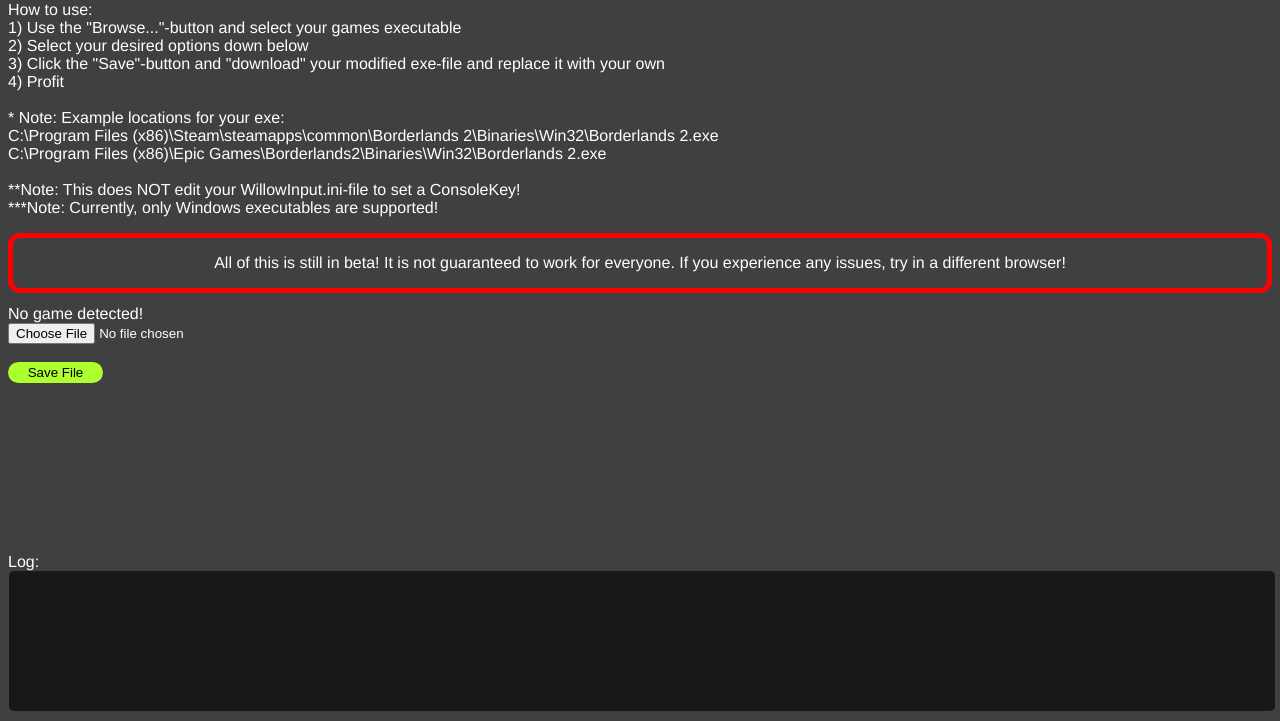
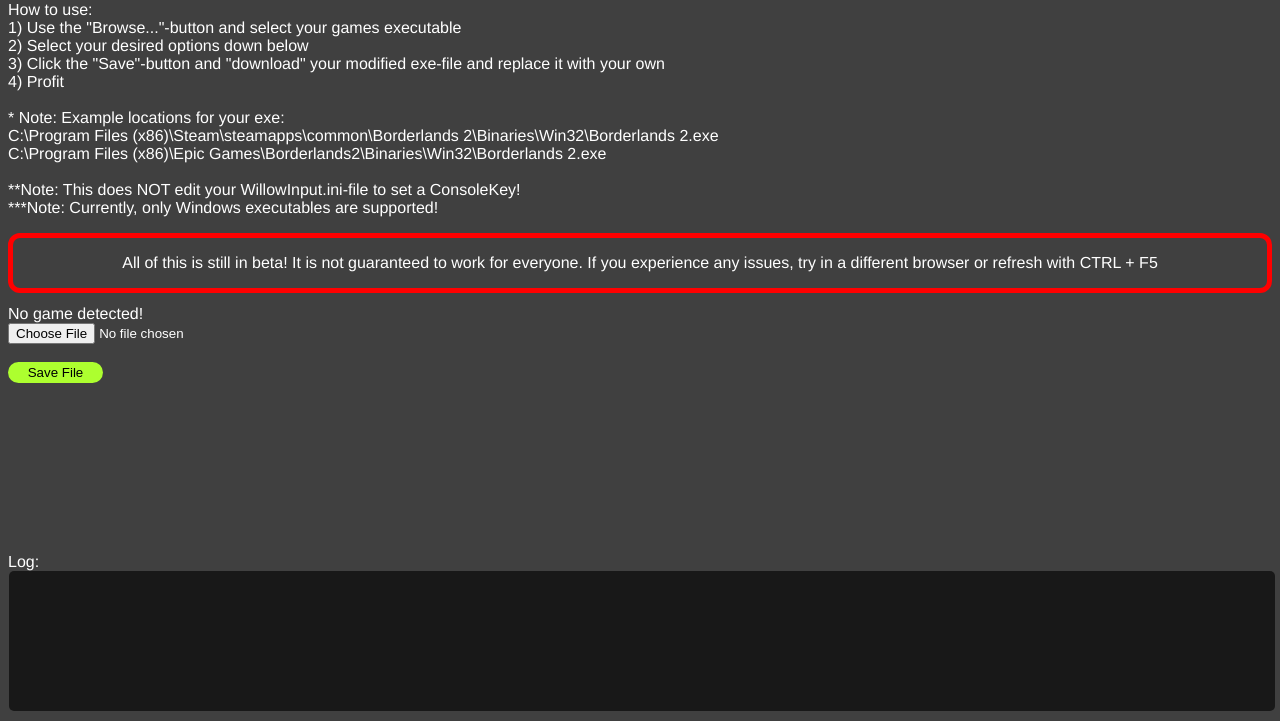
Before and after one commit to c0dycode/Borderlands-Hex-Multitool, a plain HTML site: page index.html in a window 1280 px wide. Shown: the part 79-800 px from the top of the page. Drawn offline with Linux system fonts and the light colour scheme; no server answers.

Commit message:
Updated for TPS

```diff
--- a/index.html
+++ b/index.html
@@ -30,7 +30,7 @@
     <div class="warning">
         <p>All of this is still in beta! It is not guaranteed to work for everyone. If you experience
             any
-            issues, try in a different browser!</p>
+            issues, try in a different browser or refresh with CTRL + F5</p>
     </div>
 
 </header>
--- a/main.js
+++ b/main.js
@@ -62,6 +62,7 @@ function getStorageItem(itemName) {
 }
 
 function setStorageItem(itemname, value) {
+    localStorage.removeItem(itemname);
     let buf = _base64ToArray(value);
     localStorage.setItem(itemname, buf);
 }
```
Also changed, not shown: 1 other file.
